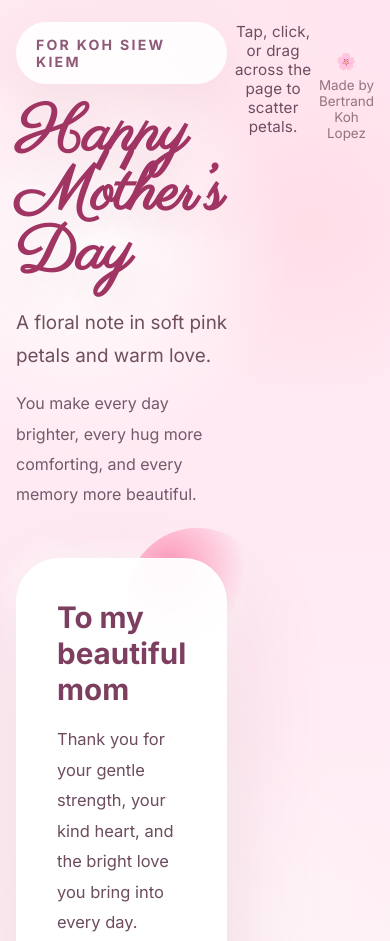
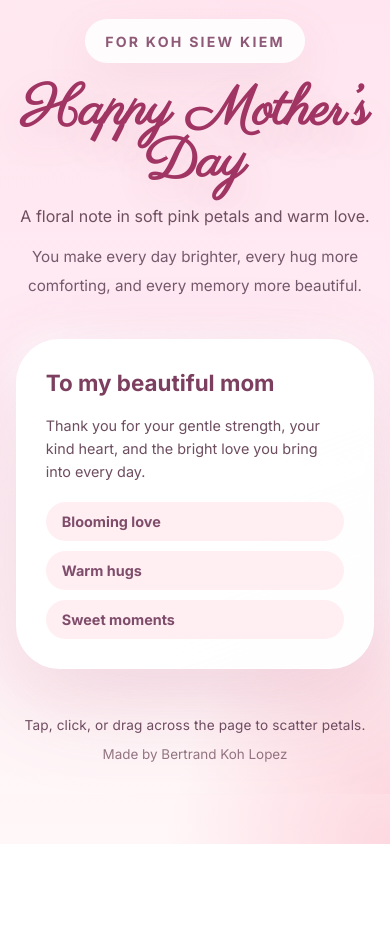
Before and after one commit to BertrandKL/Mothers-day, a plain HTML site: page index.html in a window 390 px wide. Shown: the top 941 px of the page. After the commit the page ends 844 px from the top, so only its background shows below. Drawn offline with Linux system fonts and the light colour scheme.

Commit message:
Completely redesign mobile layout for proper stacking

```diff
--- a/styles.css
+++ b/styles.css
@@ -266,56 +266,114 @@ button:focus-visible {
 
 @media (max-width: 980px) {
   .page {
-    align-items: flex-start;
-    justify-content: center;
-    padding: 1.4rem 1rem 3rem;
+    flex-direction: column;
+    align-items: center;
+    justify-content: flex-start;
+    padding: 1.2rem 1rem 2rem;
+    min-height: auto;
+  }
+
+  .page-background {
+    inset: auto;
   }
 
   .hero {
-    grid-template-columns: 1fr;
-    gap: 1.5rem;
-    align-items: start;
+    display: flex;
+    flex-direction: column;
+    width: 100%;
+    gap: 1.2rem;
+    align-items: center;
+  }
+
+  .hero-copy {
+    max-width: 100%;
+    width: 100%;
+    text-align: center;
+  }
+
+  .eyebrow {
+    display: inline-flex;
+  }
+
+  h1 {
+    font-size: clamp(2.4rem, 14vw, 3.6rem);
+  }
+
+  .headline {
+    font-size: 1rem;
+    margin: 0.8rem 0;
+  }
+
+  .detail {
+    margin: 0.8rem 0 1.2rem;
+    font-size: 0.95rem;
   }
 
   .hero-card {
     width: 100%;
+    max-width: 100%;
   }
 
-  h1 {
-    font-size: clamp(2.8rem, 16vw, 4.2rem);
+  .card-deco {
+    display: none;
   }
 
-  .detail {
-    margin-bottom: 1.5rem;
+  .card-content {
+    padding: 1.8rem;
   }
 
-  button {
-    width: 100%;
+  .card-title {
+    font-size: 1.4rem;
   }
 
-  .hint,
-  .credit {
-    position: relative;
-    left: auto;
-    transform: none;
-    margin: 1.8rem auto 0;
-    text-align: center;
-    max-width: 92%;
-  }
-
-  .credit {
-    display: inline-flex;
-    flex-wrap: wrap;
-    justify-content: center;
-    gap: 0.35rem;
-    max-width: 24rem;
+  .card-description {
+    font-size: 0.9rem;
+    line-height: 1.6;
   }
 
   .card-meta {
     flex-direction: column;
+    gap: 0.6rem;
+    margin-top: 1.2rem;
+  }
+
+  .pill {
+    padding: 0.7rem 1rem;
+    font-size: 0.9rem;
   }
 
   .petal-decor {
+    position: relative;
+    bottom: auto;
+    right: auto;
     width: 100%;
+    gap: 1rem;
+    margin-top: 1.2rem;
+    padding: 0 1rem;
+  }
+
+  .hint {
+    position: static;
+    transform: none;
+    left: auto;
+    bottom: auto;
+    margin: 1.8rem 0 0;
+    color: #6e4d61;
+    font-size: 0.85rem;
+  }
+
+  .credit {
+    position: static;
+    transform: none;
+    left: auto;
+    bottom: auto;
+    margin: 0.8rem 0 0;
+    display: block;
+    text-align: center;
+    word-wrap: break-word;
+  }
+
+  .credit::before {
+    display: none;
   }
 }
```
